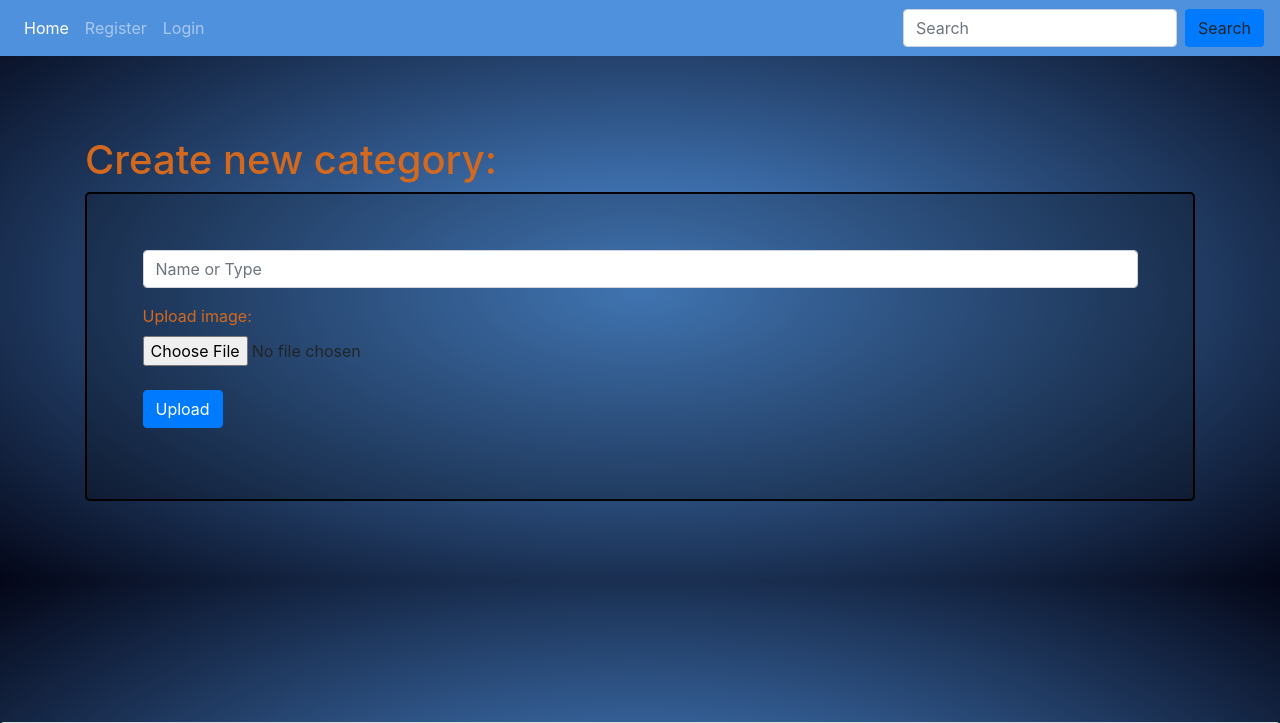
After one commit to GyarmatiAdam/myoop, a PHP site: page /create_category.php in a window 1280 px wide. The commit adds this page. Shown: the top 723 px of the page. Run offline with PHP 8.4, Linux system fonts and the light colour scheme; some libraries are stand-ins or nearby versions.

Commit message:
Category
Create category and upload image in same time without AJAX

```diff
--- /dev/null
+++ b/create_category.php
@@ -0,0 +1,23 @@
+<?php
+include_once "inc/navbar.php";
+?>
+<div class="container">
+    <div class="row">
+        <div class="col-sm-12">
+        <h1>Create new category:</h1>
+            <form method="POST" id="categoryForm" action="category/action_category.php" class="form" enctype="multipart/form-data">
+                <div class="form-group">
+                    <input type="text" class="form-control" name="cat_type" placeholder="Name or Type" required>
+                </div>
+                <div class="form-group">
+                    <label>Upload image:</label><br>
+                    <input type="file" name="file" /><br><br>
+                    <input type="submit" value="Upload" name="uploadBy" class="btn btn-primary">
+                </div>
+            </form>
+        </div>
+    </div>
+</div>
+<?php
+include_once "inc/footer.php";
+?>
--- a/group/group_script.js
+++ b/group/group_script.js
@@ -1,4 +1,4 @@
-///////////////////////////////////////////on group creat////////////////////////////////
+///////////////////////////////////////////on group create////////////////////////////////
 var request;
 
 $("#GroupForm").submit(function(event){
--- a/inc/class.user.php
+++ b/inc/class.user.php
@@ -152,5 +152,32 @@ class User {
         }//$_POST['upload'] close tag
     }
 
+////////////////////////image upload by insert//////////////////////////////////////////////////////
+    function uploadBy($table, $form_data){
+        global $connect;
+
+        if(isset($_POST['uploadBy'])){
+
+            $target_dir = "../images/";
+            $target_file = $target_dir . basename($_FILES["file"]["name"]);
+
+            $imageFileType = strtolower(pathinfo($target_file,PATHINFO_EXTENSION));
+            $extensions_arr = array("jpg","jpeg","png","gif");
+            if( in_array($imageFileType,$extensions_arr) ){
+
+                $fields = array_keys($form_data);
+
+                $sql = "INSERT INTO ".$table."
+                (`".implode('`,`', $fields)."`)
+                VALUES('".implode("','", $form_data)."')";
+
+                mysqli_query($connect,$sql);
+
+                move_uploaded_file($_FILES['file']['tmp_name'],$target_dir.$_FILES['file']['name']);
+            }
+        }//$_POST['upload'] close tag
+    }
+
+
 }//class User close tag
 ?>
--- a/inc/navbar.php
+++ b/inc/navbar.php
@@ -50,6 +50,9 @@ unset($_SESSION['loggedin']);
                 <div class="dropdown-menu" aria-labelledby="navbarDropdown">
                     <a class="dropdown-item" href="myprofile.php">MyProfile</a>
                     <a class="dropdown-item" href="create_group.php">MyGroups</a>
+                <?php if (isset($_SESSION['admin'])){ ?>
+                    <a class="dropdown-item" href="create_category.php">NewCategory</a>
+                <?php } ?>
                 </div>
             </li>
         <?php } ?>
--- a/user/user_script.js
+++ b/user/user_script.js
@@ -16,7 +16,7 @@ $("#registerForm").submit(function(event){
    $inputs.prop("disabled", true);
 
    request = $.ajax({
-       url: "user/action_register.php",
+       url: "inc/action_register.php",
        type: "POST",
        data: serializedData
    });
--- a/user_update.php
+++ b/user_update.php
@@ -1,7 +1,6 @@
 <?php
 include_once "inc/navbar.php";
     $user_id = $_GET["user_id"];
-    //$user = new User();
     $data = $user->check_all_credentials('users', 'user_id', $user_id);
 ?>
 <div class="container">
```
Also changed, not shown: category/action_category.php (added, +17 -0 lines), category/category_script.js (added, +51 -0 lines), images/action.jpg (added), images/racing.jpg (added).
